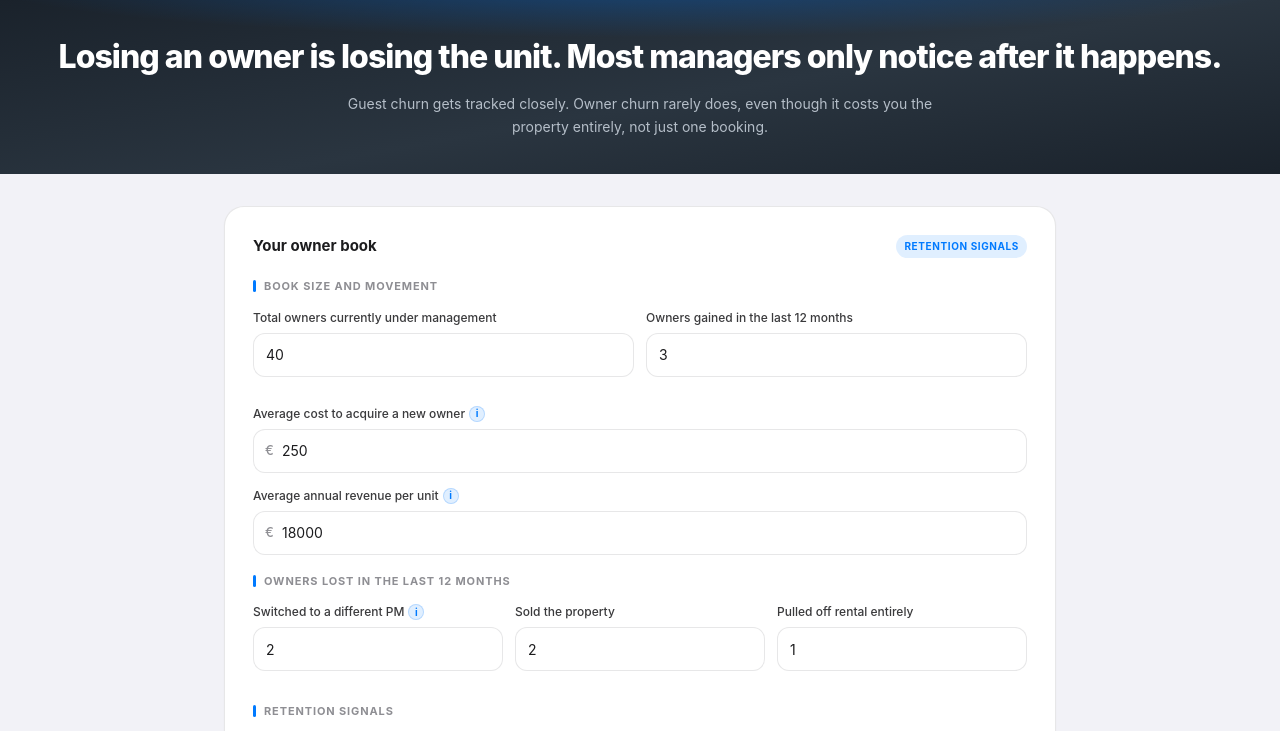
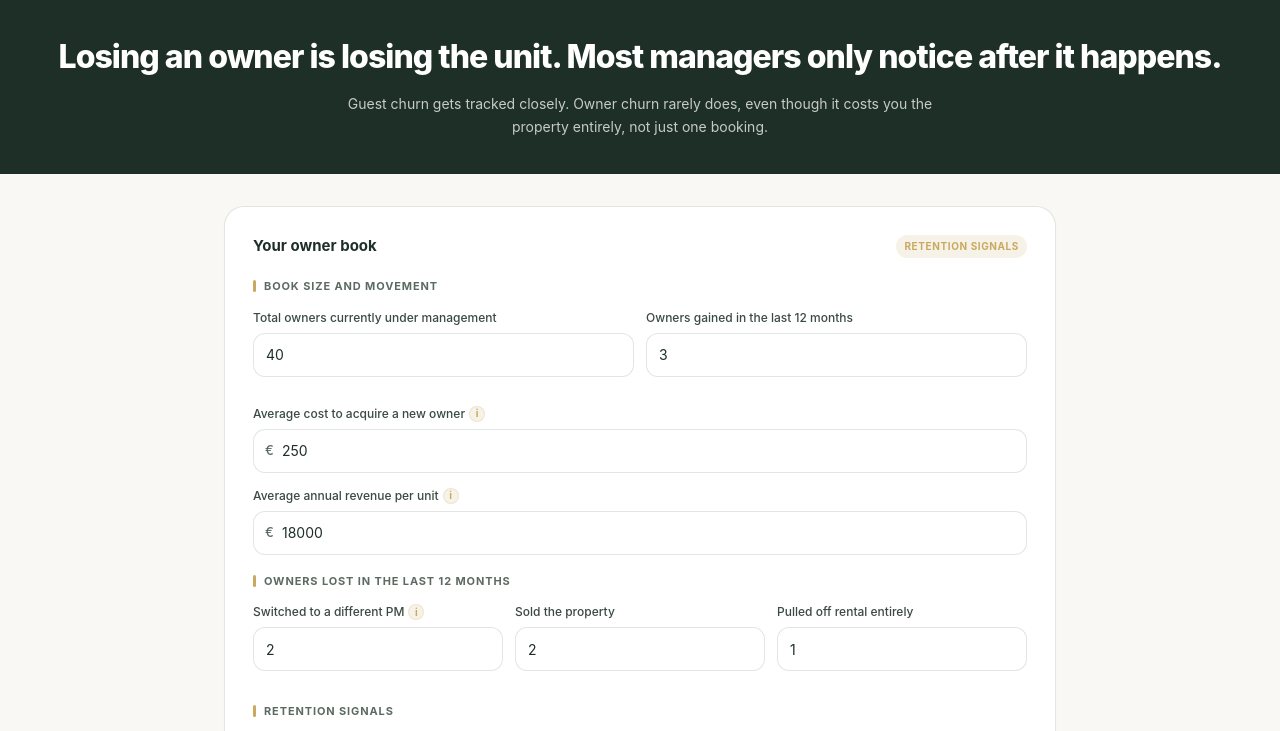
Before and after one commit to rbisschoff/owner-retention-diagnostic, a plain HTML site: page index.html in a window 1280 px wide. Shown: the part 77-808 px from the top of the page. Drawn offline with nearby package versions, Linux system fonts and the light colour scheme.

Commit message:
Rebrand to Operator Series gold/green palette

```diff
--- a/index.html
+++ b/index.html
@@ -70,25 +70,27 @@
   <style>
     @import url('https://fonts.googleapis.com/css2?family=Inter:wght@400;500;600;700;800&display=swap');
 
+    /* OPERATOR SERIES BRANDING */
     :root {
-      --accent: #007AFF;
-      --accent-dark: #0051D5;
-      --accent-light: rgba(0, 122, 255, 0.12);
+      --accent: #C9A961;
+      --accent-dark: #A8863F;
+      --accent-light: rgba(201, 169, 97, 0.15);
       --accent-secondary: #5856D6;
       --alert: #FF3B30;
       --positive: #34C759;
       --warning: #FF9500;
 
-      --ink: #1C1C1E;
-      --ink2: #3A3A3C;
-      --muted: #8E8E93;
-      --muted2: #AEAEB2;
-
-      --bg: #F2F2F7;
+      --ink: #1E2F28;
+      --ink2: #3A4A42;
+      --muted: #5C6B62;
+      --muted2: #8A968E;
+
+      --bg: #FAF8F4;
       --card: #FFFFFF;
-      --card2: #F9F9FB;
-      --border: rgba(60, 60, 67, 0.12);
-      --border-light: rgba(60, 60, 67, 0.08);
+      --card2: #EDEFE9;
+      --card-tint: #EDEFE9;
+      --border: rgba(30, 47, 40, 0.12);
+      --border-light: rgba(30, 47, 40, 0.08);
 
       --radius-lg: 20px;
       --radius-md: 16px;
@@ -113,7 +115,7 @@
     }
 
     header {
-      background: rgba(8,8,14,0.96);
+      background: rgba(30,47,40,0.97);
       backdrop-filter: blur(20px);
       -webkit-backdrop-filter: blur(20px);
       position: sticky; top: 0; z-index: 100;
@@ -128,7 +130,7 @@
       width: 32px; height: 32px; background: var(--accent); border-radius: 10px;
       display: flex; align-items: center; justify-content: center;
       color: white; font-weight: 700; font-size: 13px;
-      box-shadow: 0 2px 10px rgba(0, 122, 255, 0.4); flex-shrink: 0;
+      box-shadow: 0 2px 10px rgba(201, 169, 97, 0.4); flex-shrink: 0;
     }
     .brand-text { color: white; min-width: 0; }
     .brand-title {
@@ -162,13 +164,8 @@
     .lang-flag { font-size: 13px; line-height: 1; }
 
     .hero {
-      background: linear-gradient(170deg, #1A222B 0%, #2A3540 55%, #1A222B 100%);
+      background: var(--ink);
       padding: 40px 24px 36px; text-align: center; position: relative; overflow: hidden;
-    }
-    .hero::before {
-      content: ''; position: absolute; inset: 0;
-      background: radial-gradient(ellipse 80% 50% at 50% -10%, rgba(0, 122, 255, 0.35) 0%, transparent 65%);
-      pointer-events: none;
     }
     .hero h1 {
       position: relative; font-size: clamp(24px, 4vw, 32px);
@@ -176,7 +173,7 @@
       color: #fff; line-height: 1.2;
     }
     .hero p {
-      position: relative; font-size: 14px; color: rgba(200,210,220,0.88);
+      position: relative; font-size: 14px; color: rgba(255,255,255,0.75);
       max-width: 640px; margin: 0 auto; line-height: 1.65;
     }
 
@@ -223,7 +220,7 @@
       font-size: 10px; font-weight: 700;
       display: inline-flex; align-items: center; justify-content: center;
       cursor: help; position: relative;
-      border: 1px solid rgba(0, 122, 255, 0.2);
+      border: 1px solid rgba(201, 169, 97, 0.2);
       flex-shrink: 0;
     }
     .info-tip:hover, .info-tip:focus-visible, .info-tip.active {
@@ -273,7 +270,7 @@
     .input-wrapper:has(.input-prefix) input[type="number"] { padding-left: 28px; }
     input[type="number"]:focus, select:focus {
       outline: none; border-color: var(--accent);
-      box-shadow: 0 0 0 3px rgba(0, 122, 255, 0.15);
+      box-shadow: 0 0 0 3px rgba(201, 169, 97, 0.15);
     }
 
     .yesno-toggle, .cadence-toggle {
@@ -425,28 +422,22 @@
 
     .methodology-cta {
       position: relative;
-      background: linear-gradient(145deg, #1A222B 0%, #2A3540 50%, #1A222B 100%);
+      background: var(--ink);
       color: white; border-radius: var(--radius-lg); padding: 36px 32px;
       margin-bottom: var(--section-gap); overflow: hidden;
-    }
-    .methodology-cta::before {
-      content: ''; position: absolute; inset: 0;
-      background: radial-gradient(ellipse 70% 60% at 90% 10%, rgba(0,122,255,0.35), transparent 60%);
-      pointer-events: none;
     }
     .methodology-content { position: relative; }
     .methodology-label {
       font-size: 11px; font-weight: 700; text-transform: uppercase;
-      letter-spacing: 0.1em; color: rgba(200,210,220,0.85); margin-bottom: 12px;
+      letter-spacing: 0.1em; color: rgba(255,255,255,0.85); margin-bottom: 12px;
     }
     .methodology-text {
-      font-size: 14px; line-height: 1.65; color: rgba(220,228,235,0.92); margin-bottom: 16px;
+      font-size: 14px; line-height: 1.65; color: rgba(255,255,255,0.92); margin-bottom: 16px;
     }
     .contact-route {
       margin: 16px 0 0; padding: 14px 16px; border-radius: 12px;
       border: 0.5px solid rgba(255, 255, 255, 0.22);
       background: rgba(255, 255, 255, 0.08);
-      box-shadow: 0 0 0 1px rgba(0, 122, 255, 0.15), 0 0 28px rgba(0, 122, 255, 0.25);
       font-size: 15px; line-height: 1.7; font-weight: 500;
     }
     .contact-route a {
```
